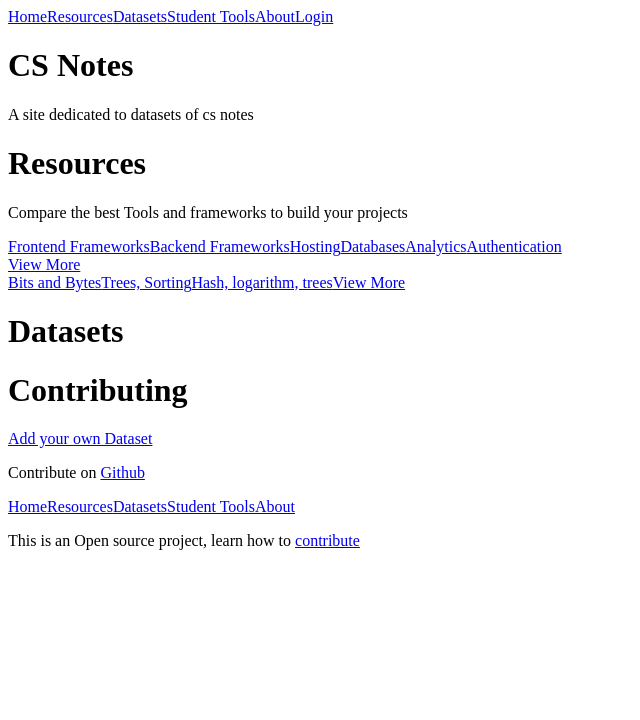
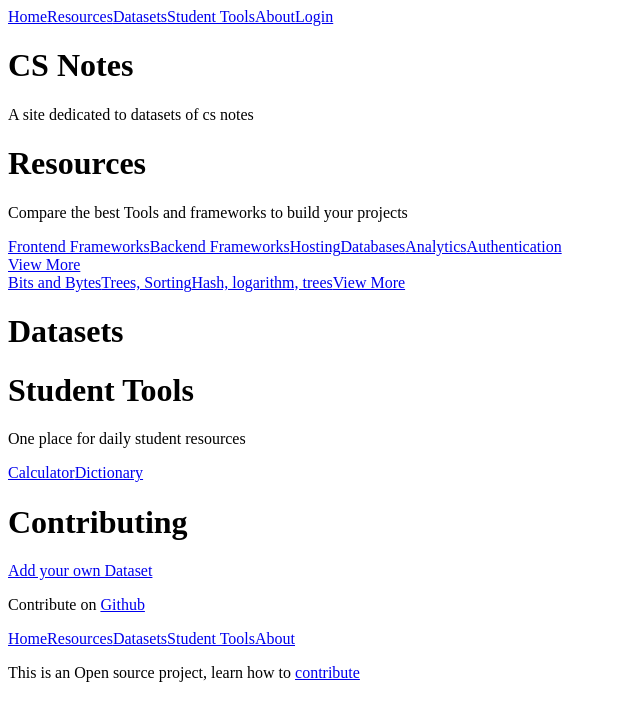
Before and after one commit to NikSchaefer/csnotes, a React app in the folder frontend/: page / in a window 1280 px wide. Shown: the top 720 px of the page, without its empty margins (0-640 px from the left). Built offline with nearby package versions, Linux system fonts and the light colour scheme; the HTML template or start-up script is replaced by a standard one.

Commit message:
Homepage Student Tools

```diff
--- a/frontend/src/home.tsx
+++ b/frontend/src/home.tsx
@@ -1,6 +1,7 @@
 import * as React from "react";
 import { Link } from 'react-router-dom'
 import { listOfDatasets, sets } from './datasets/main'
+import { ShowStudentTools } from './student/main'
 function ShowDatasets(props: { array: sets[] }): any {
     let out: any[] = []
     for (let i: number = 0; i < 3; i++) {
@@ -8,6 +9,16 @@ function ShowDatasets(props: { array: sets[] }): any {
     }
     return out
 }
+const listOfStudentTools: sets[] = [
+    {
+        title: 'Calculator',
+        link: 'calculator'
+    },
+    {
+        title: 'Dictionary',
+        link: 'dictionary'
+    },
+]
 
 export const listOfTools: sets[] = [
     {
@@ -66,6 +77,13 @@ export default function Home() {
                 </div>
                 <h1>Datasets</h1>
             </div>
+            <div>
+                <h1>Student Tools</h1>
+                <p>One place for daily student resources</p>
+                <div className='datasets-list'>
+                    <ShowStudentTools arr={listOfStudentTools} />
+                </div>
+            </div>
             <div className='home-contribute'>
                 <h1>Contributing</h1>
                 <Link to='/add' className='button'>Add your own Dataset</Link>
--- a/frontend/src/student/main.tsx
+++ b/frontend/src/student/main.tsx
@@ -13,7 +13,7 @@ const listOfStudentTools: sets[] = [
         link: 'dictionary'
     },
 ]
-export function ShowDataset(props: { arr: sets[] }): any {
+export function ShowStudentTools(props: { arr: sets[] }): any {
     let out: any[] = []
     for (let i = 0; i < props.arr.length; i++) {
         out.push(<a href={`/tools/${props.arr[i].link}`} className='dataset-button'>{props.arr[i].title}</a>)
@@ -26,7 +26,7 @@ export default function Main() {
             <h1>Student Tools</h1>
             <p>One place for daily student resources</p>
             <div className='datasets-list'>
-                <ShowDataset arr={listOfStudentTools} />
+                <ShowStudentTools arr={listOfStudentTools} />
             </div>
         </div>
     )
```
Also changed, not shown: frontend/static/frontend/main.js.
